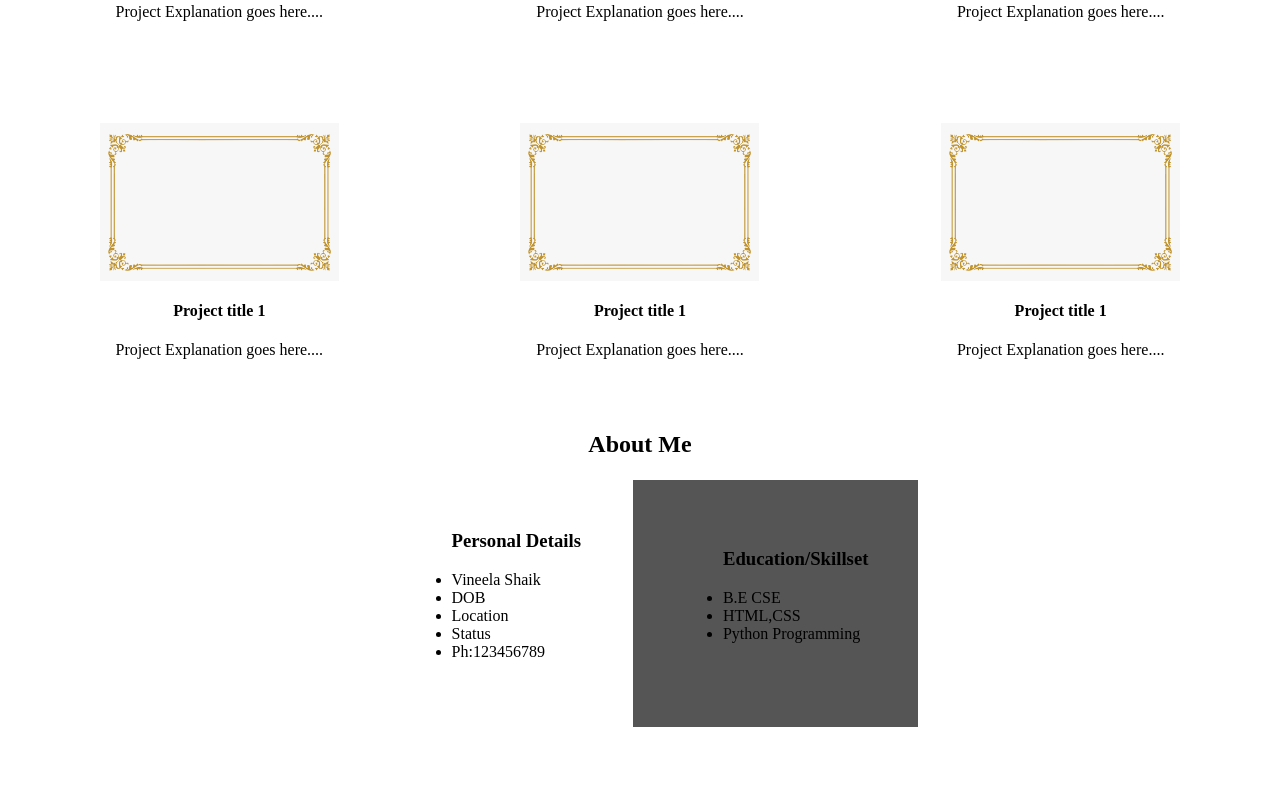
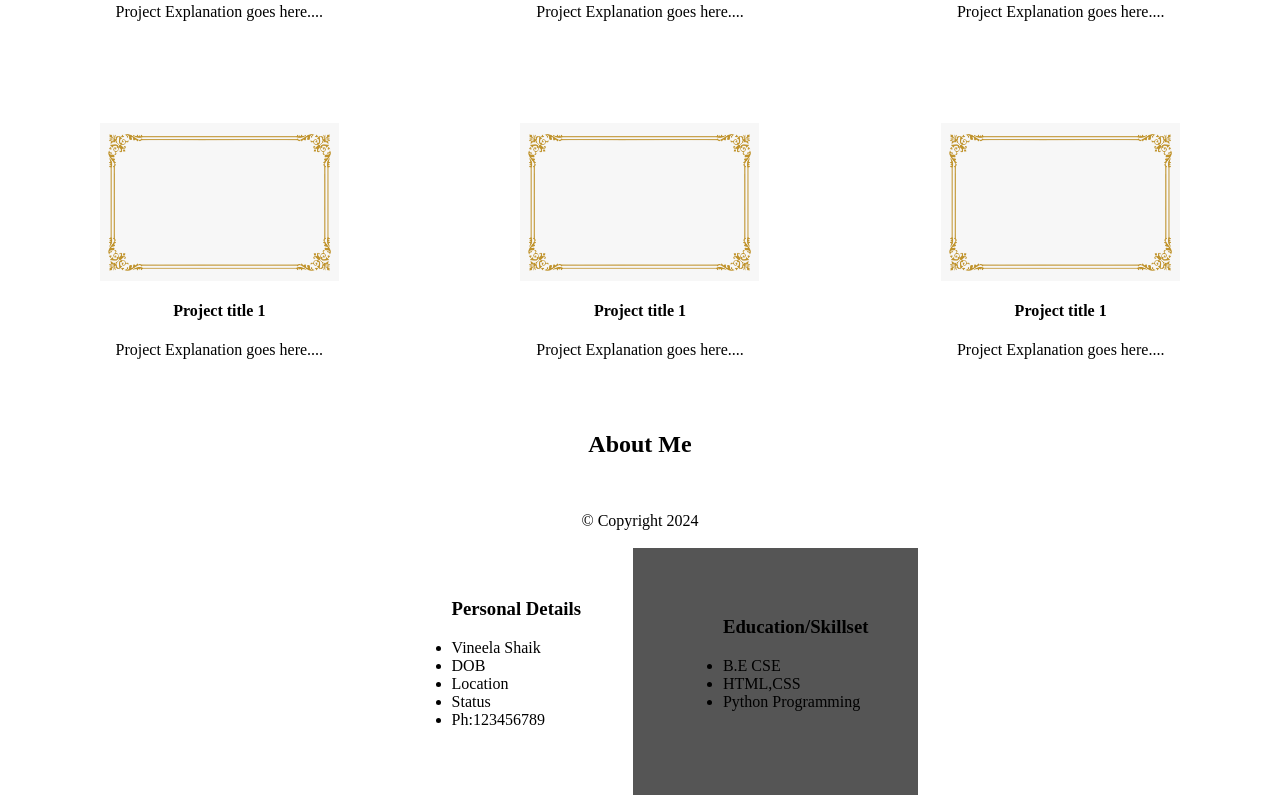
Before and after one commit to VineelaShaik/portfolio, a plain HTML site: page index.html in a window 1280 px wide. Shown: the part 694-1499 px from the top of the page. Before the commit the page ends 1431 px from the top, so only its background shows below. Drawn offline with Linux system fonts and the light colour scheme.

Commit message:
Update index.html

```diff
--- a/index.html
+++ b/index.html
@@ -55,7 +55,6 @@
                 </tr>
             </tbody>
         </table>
-        <div>
         <table align="center" cellpadding="50%">
             <h2 align="center">About Me</h2>
             <tr>
@@ -76,7 +75,10 @@
                     </ul>
                 </td>
             </tr>
+            <br>
+            <p align="center">
+                &copy Copyright 2024
+            </p>
         </table>
-    </div>
     </body>
 </html>
```
